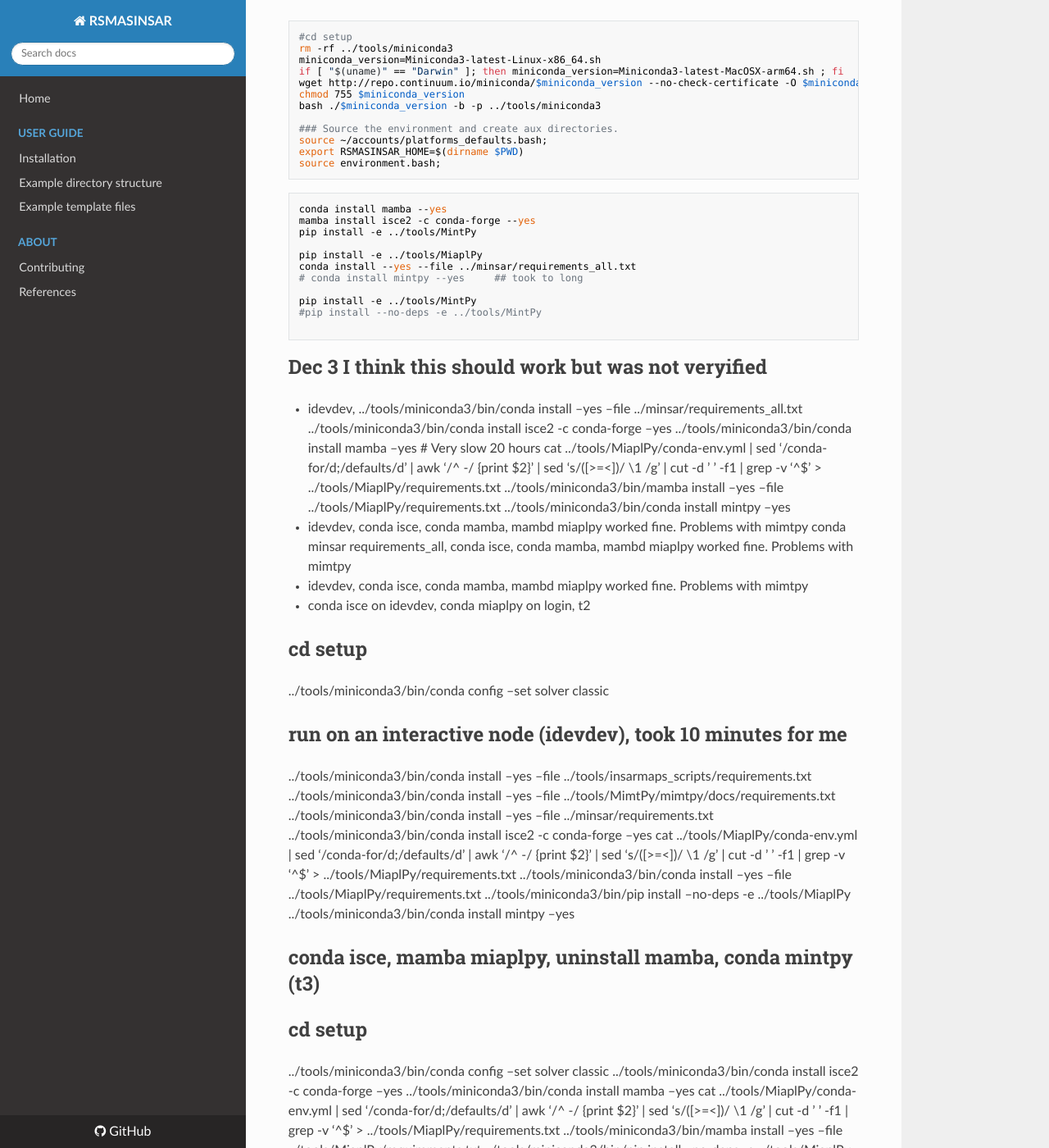
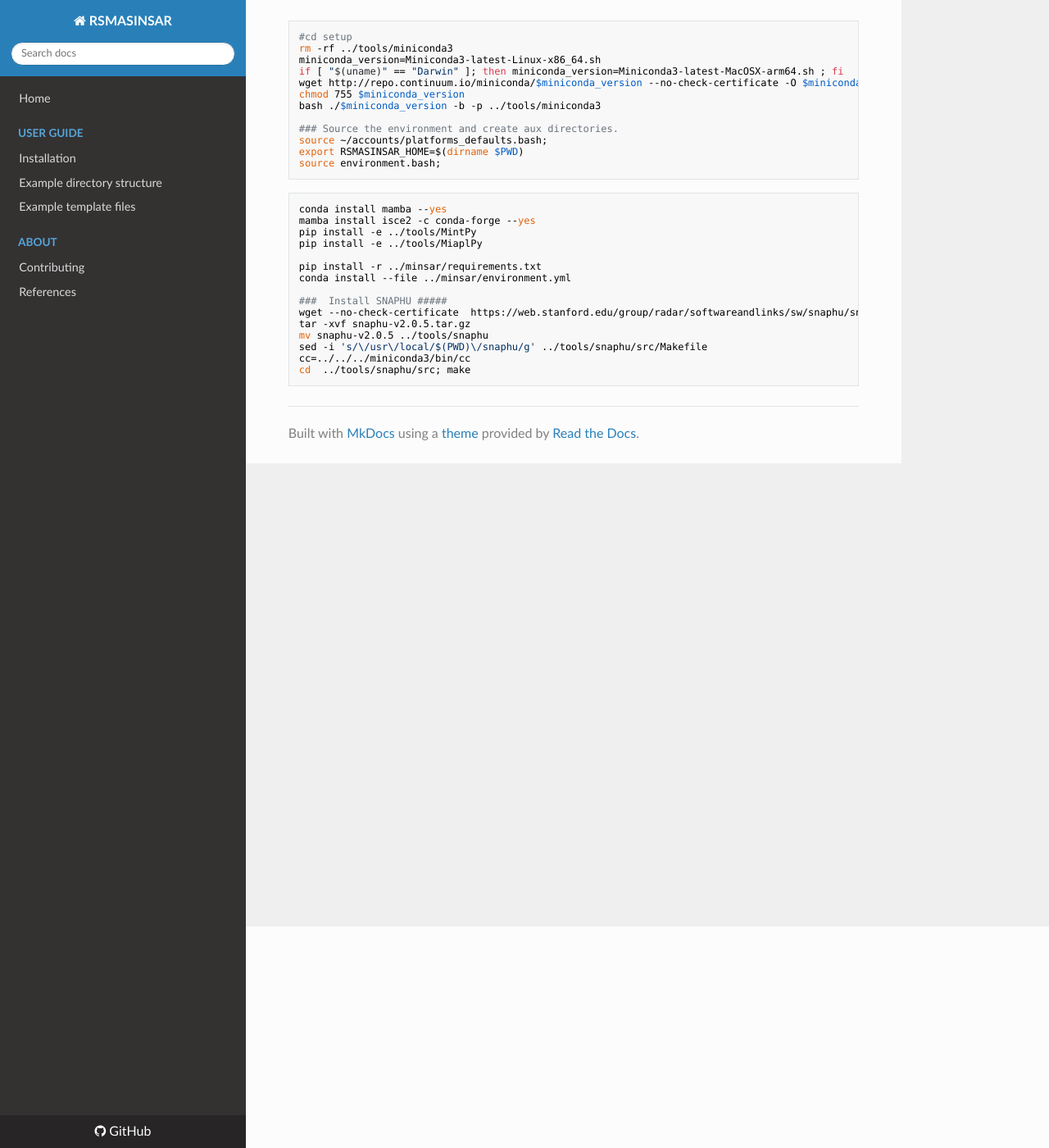
Before and after one commit to geodesymiami/rsmas_insar, an MkDocs documentation site: the page built from docs/installation_python.md, in a window 1280 px wide and 1400 px high, scrolled down 270 px. Shown: the whole window at 82% size. Built offline with MkDocs 1.6.1, drawn with Linux system fonts in a browser that asks for light colours; nearby versions of some CDN libraries; some of the changed text lies outside the part shown.

Commit message:
Update installation_python.md

````diff
--- a/docs/installation_python.md
+++ b/docs/installation_python.md
@@ -22,52 +22,16 @@ source environment.bash;
 conda install mamba --yes
 mamba install isce2 -c conda-forge --yes
 pip install -e ../tools/MintPy
+pip install -e ../tools/MiaplPy
 
-pip install -e ../tools/MiaplPy
-conda install --yes --file ../minsar/requirements_all.txt
-# conda install mintpy --yes     ## took to long
+pip install -r ../minsar/requirements.txt
+conda install --file ../minsar/environment.yml
 
-pip install -e ../tools/MintPy
-#pip install --no-deps -e ../tools/MintPy
-
+###  Install SNAPHU #####
+wget --no-check-certificate  https://web.stanford.edu/group/radar/softwareandlinks/sw/snaphu/snaphu-v2.0.5.tar.gz
+tar -xvf snaphu-v2.0.5.tar.gz
+mv snaphu-v2.0.5 ../tools/snaphu
+sed -i 's/\/usr\/local/$(PWD)\/snaphu/g' ../tools/snaphu/src/Makefile
+cc=../../../miniconda3/bin/cc
+cd  ../tools/snaphu/src; make
 ```
-
-# Dec 3  I think this should work but was not veryified
-* idevdev,
-../tools/miniconda3/bin/conda install --yes --file ../minsar/requirements_all.txt
-../tools/miniconda3/bin/conda install isce2 -c conda-forge --yes
-../tools/miniconda3/bin/conda install mamba --yes                          # Very slow 20 hours
-cat ../tools/MiaplPy/conda-env.yml | sed '/conda-for/d;/defaults/d' | awk '/^  -/ {print $2}' | sed 's/\([>=<]\)/ \1 /g' | cut -d ' ' -f1 | grep -v '^$' > ../tools/MiaplPy/requirements.txt
-../tools/miniconda3/bin/mamba install --yes --file ../tools/MiaplPy/requirements.txt
-../tools/miniconda3/bin/conda install mintpy --yes
-
-
-* idevdev, conda isce, conda mamba, mambd miaplpy worked fine. Problems with mimtpy
- conda minsar requirements_all, conda isce, conda mamba, mambd miaplpy worked fine. Problems with mimtpy
-* idevdev, conda isce, conda mamba, mambd miaplpy worked fine. Problems with mimtpy
-* conda isce on idevdev, conda miaplpy on login, t2
-#cd setup
-../tools/miniconda3/bin/conda config --set solver classic
-# run on an interactive node (idevdev), took 10 minutes for me
-../tools/miniconda3/bin/conda install --yes --file ../tools/insarmaps_scripts/requirements.txt
-../tools/miniconda3/bin/conda install --yes --file ../tools/MimtPy/mimtpy/docs/requirements.txt
-../tools/miniconda3/bin/conda install --yes --file ../minsar/requirements.txt
-../tools/miniconda3/bin/conda install isce2 -c conda-forge --yes
-cat ../tools/MiaplPy/conda-env.yml | sed '/conda-for/d;/defaults/d' | awk '/^  -/ {print $2}' | sed 's/\([>=<]\)/ \1 /g' | cut -d ' ' -f1 | grep -v '^$' > ../tools/MiaplPy/requirements.txt
-../tools/miniconda3/bin/conda install --yes --file ../tools/MiaplPy/requirements.txt
-../tools/miniconda3/bin/pip install --no-deps -e ../tools/MiaplPy
-../tools/miniconda3/bin/conda install mintpy --yes
-
-# conda isce, mamba miaplpy, uninstall mamba, conda mintpy (t3)
-#cd setup
-../tools/miniconda3/bin/conda config --set solver classic
-../tools/miniconda3/bin/conda install isce2 -c conda-forge --yes
-../tools/miniconda3/bin/conda install mamba --yes
-cat ../tools/MiaplPy/conda-env.yml | sed '/conda-for/d;/defaults/d' | awk '/^  -/ {print $2}' | sed 's/\([>=<]\)/ \1 /g' | cut -d ' ' -f1 | grep -v '^$' > ../tools/MiaplPy/requirements.txt
-../tools/miniconda3/bin/mamba install --yes --file ../tools/MiaplPy/requirements.txt
-../tools/miniconda3/bin/pip install --no-deps -e ../tools/MiaplPy
-../tools/miniconda3/bin/conda uninstall mamba --yes
-../tools/miniconda3/bin/conda install mintpy --yes
-../tools/miniconda3/bin/conda install --yes --file ../tools/insarmaps_scripts/requirements.txt
-../tools/miniconda3/bin/conda install --yes --file ../tools/MimtPy/mimtpy/docs/requirements.txt
-../tools/miniconda3/bin/conda install --yes --file ../minsar/requirements.txt
````
